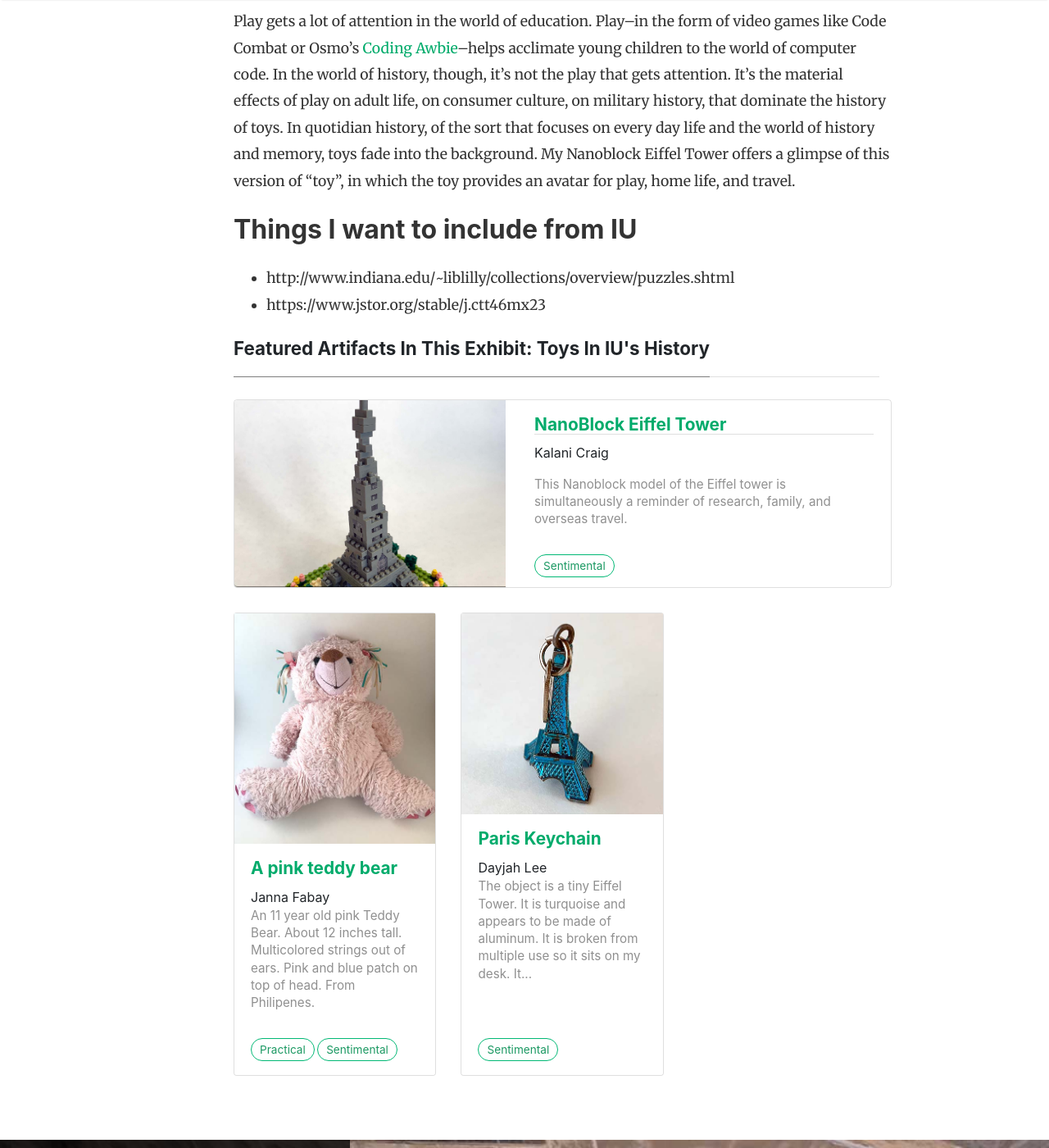
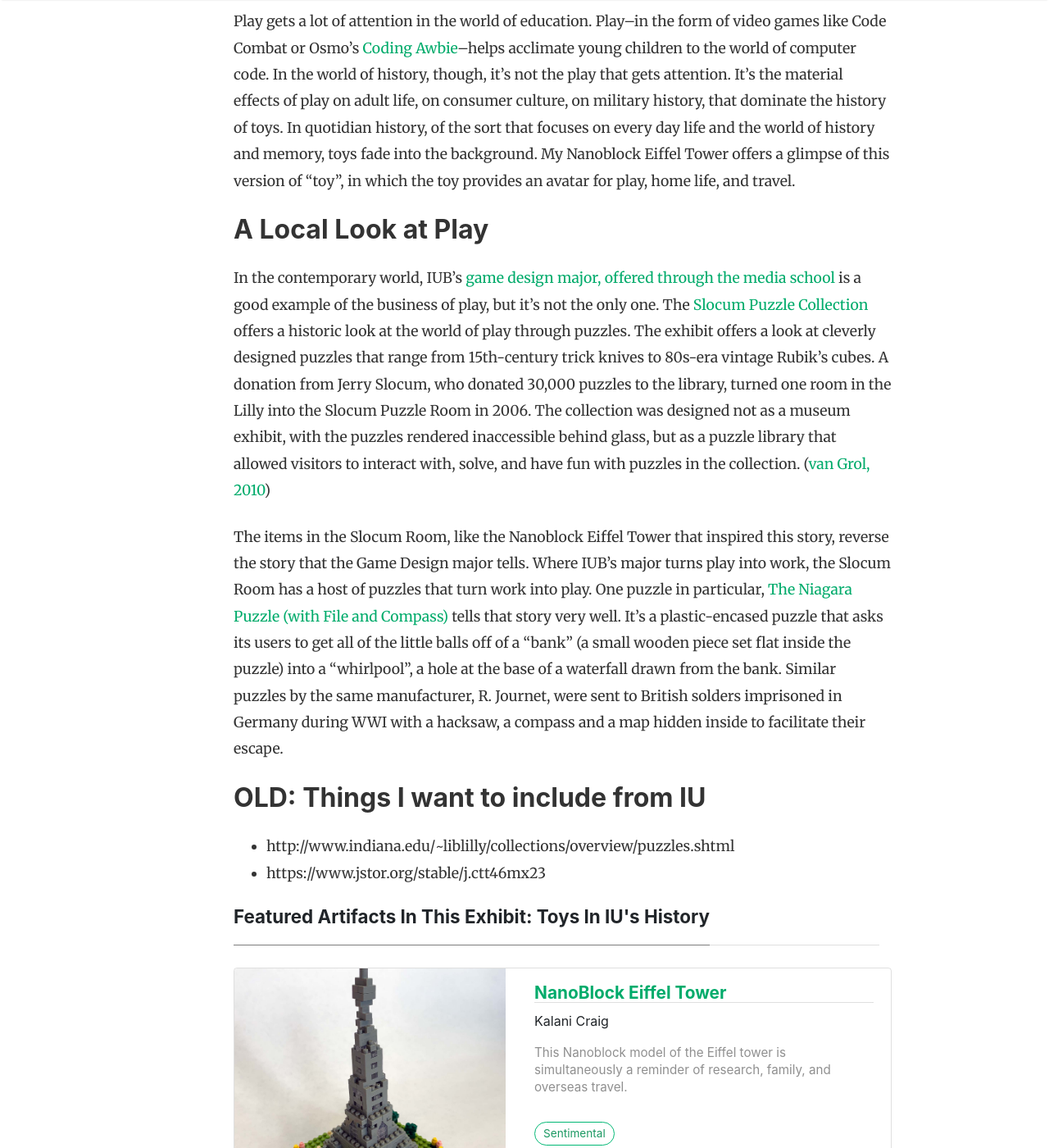
Before and after one commit to IUBHistoryHarvest/IUBHistoryHarvest.github.io, a Jekyll site: the page built from _stories/kalani.md, in a window 1280 px wide and 1400 px high, scrolled down 400 px. Shown: the whole window at 82% size. Built offline with Jekyll 4.4.1, drawn with Linux system fonts in a browser that asks for light colours; nearby versions of some CDN libraries; comment, search, counter and statistics services are not loaded; some of the changed text lies outside the part shown.

Commit message:
no message

```diff
--- a/_config.yml
+++ b/_config.yml
@@ -181,6 +181,11 @@ collections:
     permalink: /:collection/:path:output_ext
     itemid: true
     itemlabel: true
+  archiveitems:
+    output: true
+    permalink: /:collection/:path:output_ext
+    itemid: true
+    itemlabel: true
   stories:
     output: true
     permalink: /:collection/:path:output_ext
--- a/_layouts/default.html
+++ b/_layouts/default.html
@@ -96,7 +96,15 @@ ga('send', 'pageview');
                 {% else %}
                 <li class="nav-item">
                 {% endif %}
-                <a class="nav-link" href="{{ site.baseurl }}/items">View All Artifacts</a>
+                <a class="nav-link" href="{{ site.baseurl }}/items">View Community Artifacts</a>
+                </li>
+
+                 {% if page.url == "/" %}
+                <li class="nav-item active">
+                {% else %}
+                <li class="nav-item">
+                {% endif %}
+                <a class="nav-link" href="{{ site.baseurl }}/archiveitems">View Bloomington Historical/Archival Artifacts</a>
                 </li>
 
 <!--
--- a/_layouts/items.html
+++ b/_layouts/items.html
@@ -1,5 +1,5 @@
 ---
-title: "Items"
+title: "Archive Items"
 layout: page
 permalink: "/items"
 ---
--- a/_stories/kalani.md
+++ b/_stories/kalani.md
@@ -13,7 +13,13 @@ categories: [ Sentimental ]
 
 Play gets a lot of attention in the world of education. Play--in the form of video games like Code Combat or Osmo's [Coding Awbie](https://www.playosmo.com/en/coding/)--helps acclimate young children to the world of computer code. In the world of history, though, it's not the play that gets attention. It's the material effects of play on adult life, on consumer culture, on military history, that dominate the history of toys. In quotidian history, of the sort that focuses on every day life and the world of history and memory, toys fade into the background. My Nanoblock Eiffel Tower offers a glimpse of this version of "toy", in which the toy provides an avatar for play, home life, and travel.
 
-## Things I want to include from IU
+## A Local Look at Play
+
+In the contemporary world, IUB's [game design major, offered through the media school](https://mediaschool.indiana.edu/academics/degrees/game-design/index.html) is a good example of the business of play, but it's not the only one. The [Slocum Puzzle Collection](http://www.indiana.edu/~liblilly/collections/overview/puzzles.shtml) offers a historic look at the world of play through puzzles. The exhibit offers a look at cleverly designed puzzles that range from 15th-century trick knives to 80s-era vintage Rubik's cubes. A donation from Jerry Slocum, who donated 30,000 puzzles to the library, turned one room in the Lilly into the Slocum Puzzle Room in 2006. The collection was designed not as a museum exhibit, with the puzzles rendered inaccessible behind glass, but as a puzzle library that allowed visitors to interact with, solve, and have fun with puzzles in the collection. ([van Grol, 2010](http://www.indiana.edu/~liblilly/collections/overview/slocum-pamphlet.pdf))
+
+The items in the Slocum Room, like the Nanoblock Eiffel Tower that inspired this story, reverse the story that the Game Design major tells. Where IUB's major turns play into work, the Slocum Room has a host of puzzles that turn work into play. One puzzle in particular, [The Niagara Puzzle (with File and Compass)](http://webapp1.dlib.indiana.edu/images/item.htm?id=http://purl.dlib.indiana.edu/iudl/lilly/slocum/LL-SLO-000630&scope=lilly/slocum) tells that story very well. It's a plastic-encased puzzle that asks its users to get all of the little balls off of a "bank" (a small wooden piece set flat inside the puzzle) into a "whirlpool", a hole at the base of a waterfall drawn from the bank. Similar puzzles by the same manufacturer, R. Journet, were sent to British solders imprisoned in Germany during WWI with a hacksaw, a compass and a map hidden inside to facilitate their escape.
+
+## OLD: Things I want to include from IU
 
 - http://www.indiana.edu/~liblilly/collections/overview/puzzles.shtml
 - https://www.jstor.org/stable/j.ctt46mx23
```
Also changed, not shown: _archiveitems/Zoe.md (+1 -1 lines).
